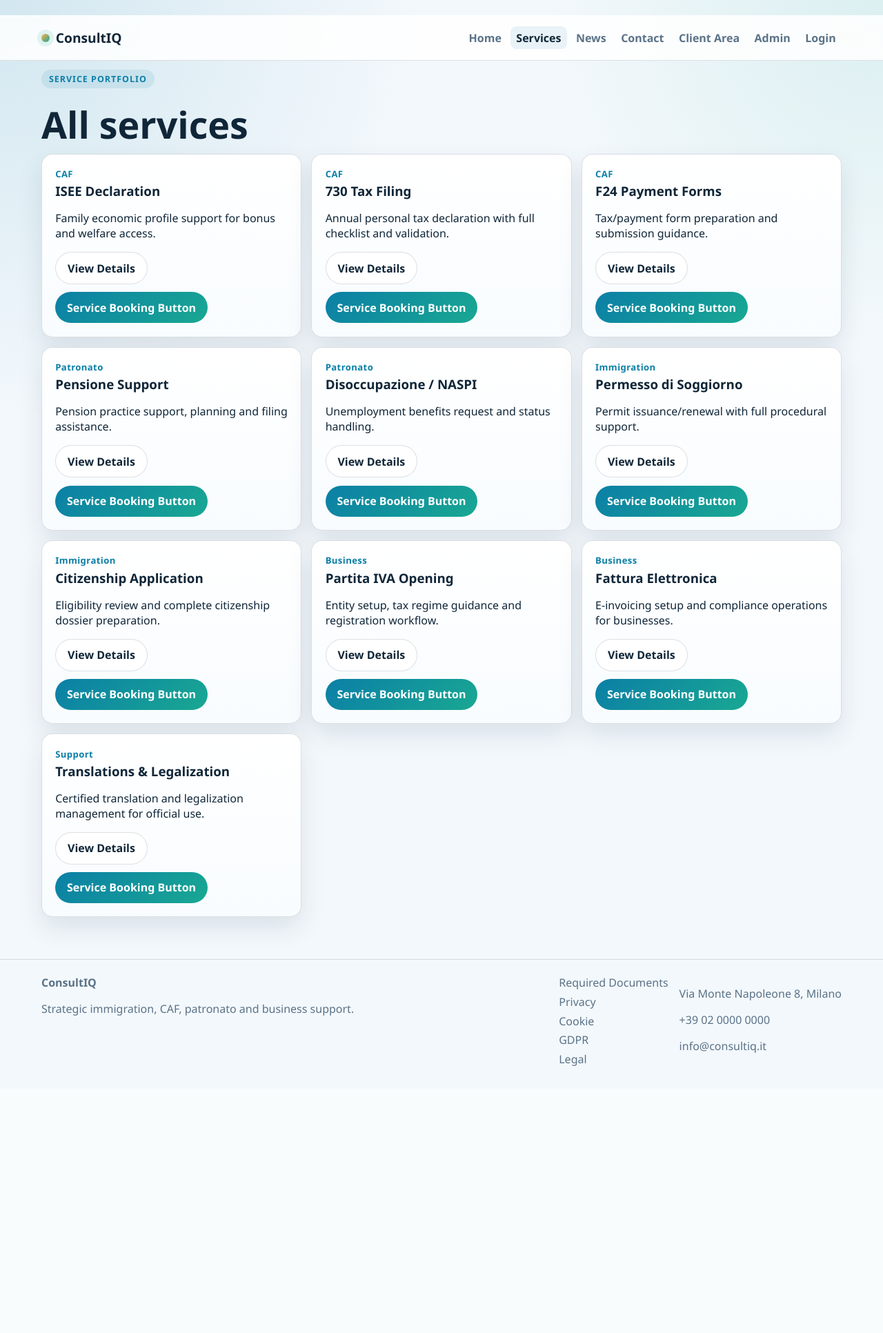
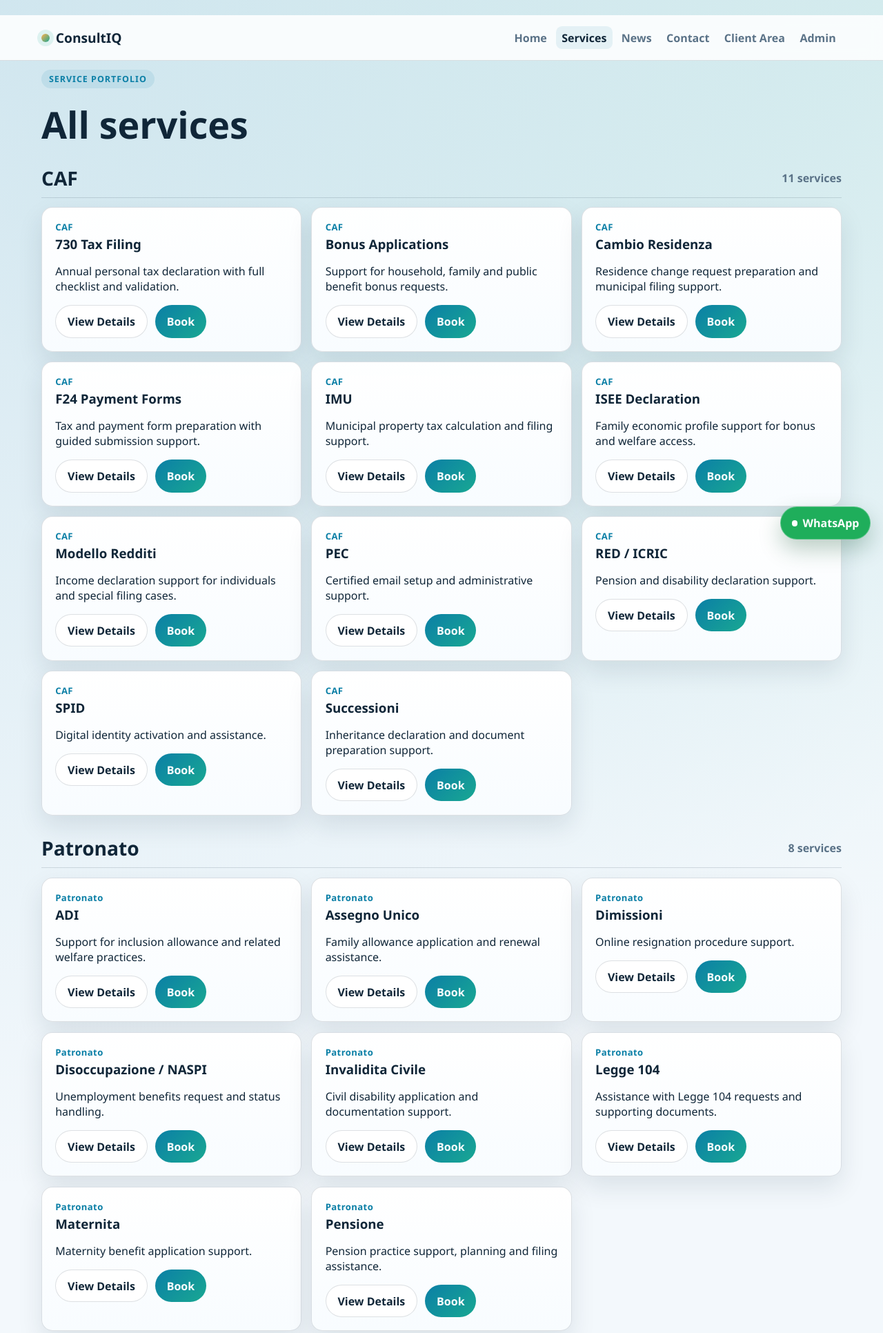
Before and after one commit to ananthareddykunreddy/consultiq-fullstack, a FastAPI app: page /services in a window 1280 px wide. Shown: the top 1932 px of the page at 69% size. Before the commit the page ends 1545 px from the top, so only its background shows below. Run offline with FastAPI, Linux system fonts and the light colour scheme.

Commit message:
Add full service catalog and social footer

```diff
--- a/app/main.py
+++ b/app/main.py
@@ -37,20 +37,79 @@ SMTP_FROM = os.getenv("CONSULTIQ_SMTP_FROM", "noreply@consultiq.local")
 pwd_context = CryptContext(schemes=["bcrypt"], deprecated="auto")
 RATE_LIMIT_STORE: dict[str, list[float]] = {}
 
+COMMON_DOCUMENTS = ["ID or passport", "Codice fiscale", "Contact details", "Existing case documents"]
+
+
+def service(slug: str, category: str, title: str, summary: str, documents: list[str] | None = None) -> dict[str, Any]:
+    return {
+        "slug": slug,
+        "category": category,
+        "title": title,
+        "summary": summary,
+        "documents": documents or COMMON_DOCUMENTS,
+    }
+
+
 SERVICES = [
-    {"slug": "caf-isee", "category": "CAF", "title": "ISEE Declaration", "summary": "Family economic profile support for bonus and welfare access.", "documents": ["ID/Passport", "Codice Fiscale", "Income Records", "Residence Certificate"]},
-    {"slug": "caf-730", "category": "CAF", "title": "730 Tax Filing", "summary": "Annual personal tax declaration with full checklist and validation.", "documents": ["CU/Income Statement", "Medical expenses", "Rent/Mortgage docs", "ID + Codice Fiscale"]},
-    {"slug": "caf-f24", "category": "CAF", "title": "F24 Payment Forms", "summary": "Tax/payment form preparation and submission guidance.", "documents": ["Payment reference", "Tax code details", "ID document"]},
-    {"slug": "patronato-pensione", "category": "Patronato", "title": "Pensione Support", "summary": "Pension practice support, planning and filing assistance.", "documents": ["ID", "Contribution history", "Employment records"]},
-    {"slug": "patronato-disoccupazione", "category": "Patronato", "title": "Disoccupazione / NASPI", "summary": "Unemployment benefits request and status handling.", "documents": ["Termination letter", "Employment contract", "IBAN", "ID"]},
-    {"slug": "immigration-permesso", "category": "Immigration", "title": "Permesso di Soggiorno", "summary": "Permit issuance/renewal with full procedural support.", "documents": ["Passport", "Current permit", "Accommodation proof", "Income proof"]},
-    {"slug": "immigration-cittadinanza", "category": "Immigration", "title": "Citizenship Application", "summary": "Eligibility review and complete citizenship dossier preparation.", "documents": ["Birth certificate", "Residence records", "Language cert", "Criminal clearance"]},
-    {"slug": "business-partita-iva", "category": "Business", "title": "Partita IVA Opening", "summary": "Entity setup, tax regime guidance and registration workflow.", "documents": ["ID", "Business activity details", "Residence proof"]},
-    {"slug": "business-fattura-elettronica", "category": "Business", "title": "Fattura Elettronica", "summary": "E-invoicing setup and compliance operations for businesses.", "documents": ["VAT profile", "SDI/PEC details", "Company registration info"]},
-    {"slug": "support-traduzioni-legalizzazione", "category": "Support", "title": "Translations & Legalization", "summary": "Certified translation and legalization management for official use.", "documents": ["Original documents", "Destination authority info", "ID"]},
+    service("caf-730", "CAF", "730 Tax Filing", "Annual personal tax declaration with full checklist and validation.", ["CU or income statement", "Deductible expenses", "ID and codice fiscale"]),
+    service("caf-bonus", "CAF", "Bonus Applications", "Support for household, family and public benefit bonus requests."),
+    service("caf-cambio-residenza", "CAF", "Cambio Residenza", "Residence change request preparation and municipal filing support."),
+    service("caf-f24", "CAF", "F24 Payment Forms", "Tax and payment form preparation with guided submission support."),
+    service("caf-imu", "CAF", "IMU", "Municipal property tax calculation and filing support."),
+    service("caf-isee", "CAF", "ISEE Declaration", "Family economic profile support for bonus and welfare access.", ["ID or passport", "Codice fiscale", "Income records", "Residence certificate"]),
+    service("caf-modello-redditi", "CAF", "Modello Redditi", "Income declaration support for individuals and special filing cases."),
+    service("caf-pec", "CAF", "PEC", "Certified email setup and administrative support."),
+    service("caf-red-icric", "CAF", "RED / ICRIC", "Pension and disability declaration support."),
+    service("caf-spid", "CAF", "SPID", "Digital identity activation and assistance."),
+    service("caf-successioni", "CAF", "Successioni", "Inheritance declaration and document preparation support."),
+    service("patronato-adi", "Patronato", "ADI", "Support for inclusion allowance and related welfare practices."),
+    service("patronato-assegno-unico", "Patronato", "Assegno Unico", "Family allowance application and renewal assistance."),
+    service("patronato-dimissioni", "Patronato", "Dimissioni", "Online resignation procedure support."),
+    service("patronato-disoccupazione", "Patronato", "Disoccupazione / NASPI", "Unemployment benefits request and status handling.", ["Termination letter", "Employment contract", "IBAN", "ID"]),
+    service("patronato-invalidita-civile", "Patronato", "Invalidita Civile", "Civil disability application and documentation support."),
+    service("patronato-legge-104", "Patronato", "Legge 104", "Assistance with Legge 104 requests and supporting documents."),
+    service("patronato-maternita", "Patronato", "Maternita", "Maternity benefit application support."),
+    service("patronato-pensione", "Patronato", "Pensione", "Pension practice support, planning and filing assistance.", ["ID", "Contribution history", "Employment records"]),
+    service("immigration-asilo-politico", "Immigration", "Asilo Politico", "Political asylum procedure guidance and document review."),
+    service("immigration-cittadinanza", "Immigration", "Cittadinanza", "Citizenship eligibility review and application support.", ["Birth certificate", "Residence records", "Language certificate", "Criminal clearance"]),
+    service("immigration-conversione-permesso", "Immigration", "Conversione Permesso", "Permit conversion support for eligible immigration cases."),
+    service("immigration-document-translation", "Immigration", "Document Translation", "Translation support for immigration and administrative dossiers."),
+    service("immigration-flussi", "Immigration", "Flussi", "Decreto flussi application and document preparation support."),
+    service("immigration-international-documents", "Immigration", "International Documents", "Support for international documents, legalization and administrative use."),
+    service("immigration-kit-soggiorno", "Immigration", "Kit Soggiorno", "Postal kit preparation for stay permit requests and renewals."),
+    service("immigration-residence-permit", "Immigration", "Residence Permit", "Permit issuance and renewal with full procedural support.", ["Passport", "Current permit", "Accommodation proof", "Income proof"]),
+    service("immigration-ricongiungimento-familiare", "Immigration", "Ricongiungimento Familiare", "Family reunification application and document support."),
+    service("admission-borsa-di-studio", "Admission", "Borsa di Studio", "Scholarship application and document preparation support."),
+    service("admission-student-document-support", "Admission", "Student Document Support", "Student paperwork, enrollment and administrative assistance."),
+    service("admission-university-applications", "Admission", "University Applications", "University admission guidance and application filing."),
+    service("embassy-citizenship", "Embassy", "Citizenship", "Embassy-related citizenship paperwork and appointment support."),
+    service("embassy-oci-card", "Embassy", "OCI Card", "OCI card application and document assistance."),
+    service("embassy-passport-application", "Embassy", "Passport Application", "Passport application preparation and appointment support."),
+    service("embassy-passport-miscellaneous-services", "Embassy", "Passport Miscellaneous Services", "Support for passport corrections, renewals and related services."),
+    service("embassy-passport-surrender", "Embassy", "Passport Surrender", "Passport surrender application and document support."),
+    service("embassy-visa-services", "Embassy", "Visa Services", "Visa document preparation and application assistance."),
+    service("business-camera-di-commercio", "Business", "Camera di Commercio", "Chamber of commerce filings and company records support."),
+    service("business-certificazione-unica", "Business", "Certificazione Unica", "CU preparation and administrative support for businesses."),
+    service("business-corso-sab-ex-rec", "Business", "Corso SAB Ex REC", "Guidance for SAB Ex REC course enrollment and documentation."),
+    service("business-fattura-elettronica", "Business", "Fattura Elettronica", "E-invoicing setup and compliance operations for businesses.", ["VAT profile", "SDI or PEC details", "Company registration info"]),
+    service("business-partita-iva", "Business", "Partita IVA", "VAT setup, tax regime guidance and registration workflow.", ["ID", "Business activity details", "Residence proof"]),
+    service("business-riduzione-contributi-inps", "Business", "Riduzione Contributi INPS", "INPS contribution reduction request support."),
+    service("business-scia", "Business", "SCIA", "SCIA filing support for business activities and authorizations."),
+    service("support-abbonamento-agevolazione", "Support", "Abbonamento Agevolazione", "Discounted subscription and local benefit application support."),
+    service("support-account-registration-apps", "Support", "Account Registration Apps", "Account setup for public and service apps."),
+    service("support-appartamenti-affitto-garanzie", "Support", "Appartamenti Affitto Garanzie", "Rental, guarantee and housing document support."),
+    service("support-asilo-nido-iscrizione", "Support", "Asilo Nido Iscrizione", "Nursery enrollment application support."),
+    service("support-assicurazione-auto-moto", "Support", "Assicurazione Auto Moto", "Car and motorbike insurance support."),
+    service("support-domanda-mensa", "Support", "Domanda Mensa", "School meal application assistance."),
+    service("support-esenzione-tari", "Support", "Esenzione TARI", "TARI exemption request support."),
+    service("support-rider-compensation", "Support", "Rider Compensation", "Support for rider compensation and related claims."),
+    service("support-tessera-sanitaria-codice-fiscale", "Support", "Tessera Sanitaria / Codice Fiscale", "Health card and tax code assistance."),
+    service("support-test-lingua-a2", "Support", "Test Lingua A2", "A2 Italian language test booking and preparation support."),
+    service("support-traduzioni-legalizzazione", "Support", "Traduzioni e Legalizzazione", "Certified translation and legalization management for official use.", ["Original documents", "Destination authority info", "ID"]),
 ]
 SERVICE_BY_SLUG = {s["slug"]: s for s in SERVICES}
 SERVICE_TITLES = [f"{s['category']} - {s['title']}" for s in SERVICES]
+SERVICE_CATEGORIES = ["CAF", "Patronato", "Immigration", "Admission", "Embassy", "Business", "Support"]
 NEWS_ITEMS = [
     {"date": "2026-05-10", "title": "730 Campaign Open", "summary": "Priority slots opened for early filing and document validation."},
     {"date": "2026-05-22", "title": "Permit Renewal Fast Track", "summary": "New workflow reduces missing-document rework for renewals."},
@@ -202,7 +261,11 @@ def startup_event() -> None:
 
 
 def render(request: Request, template: str, **context: Any):
-    return templates.TemplateResponse(template, {"request": request, "user": get_current_user(request), "services": SERVICES, "service_titles": SERVICE_TITLES, "csrf_token": get_or_create_csrf_token(request), **context})
+    grouped_services = {
+        category: [svc for svc in SERVICES if svc["category"] == category]
+        for category in SERVICE_CATEGORIES
+    }
+    return templates.TemplateResponse(template, {"request": request, "user": get_current_user(request), "services": SERVICES, "service_titles": SERVICE_TITLES, "service_categories": SERVICE_CATEGORIES, "grouped_services": grouped_services, "csrf_token": get_or_create_csrf_token(request), **context})
 
 
 @app.middleware("http")
--- a/app/static/css/styles.css
+++ b/app/static/css/styles.css
@@ -42,6 +42,18 @@ h3 { margin: .2rem 0 .5rem; }
 .cards.four { grid-template-columns: repeat(4, minmax(0,1fr)); }
 .cards.three { grid-template-columns: repeat(3, minmax(0,1fr)); }
 .cards.two { grid-template-columns: repeat(2, minmax(0,1fr)); }
+.service-category { margin-top: 1.8rem; }
+.service-category-head {
+  align-items: center;
+  border-bottom: 1px solid var(--line);
+  display: flex;
+  justify-content: space-between;
+  gap: 1rem;
+  margin-bottom: .85rem;
+  padding-bottom: .55rem;
+}
+.service-category-head h2 { margin: 0; }
+.service-category-head span { color: var(--muted); font-weight: 700; }
 .meta { margin: 0; font-size: .82rem; color: var(--primary); font-weight: 700; letter-spacing: .03em; }
 .inline-link { color: var(--primary); text-decoration: none; font-weight: 700; }
 .split, .split-detail { display: grid; grid-template-columns: minmax(0,1.2fr) minmax(300px,.8fr); gap: 1rem; }
@@ -75,11 +87,136 @@ th { background: var(--surface-soft); }
 .status.in_progress { background: #dff3ff; color: #0b5d88; }
 .status.completed { background: #ddf9eb; color: #0b6c4b; }
 .status.cancelled { background: #ffe5e9; color: #7d1b2f; }
-.site-footer { border-top: 1px solid var(--line); margin-top: 1rem; padding: 1.4rem 0 2rem; }
-.footer-shell { display: grid; grid-template-columns: 1fr auto auto; gap: 1rem; color: var(--muted); }
-.footer-links { display: grid; gap: .35rem; }
-.footer-links a { color: var(--muted); text-decoration: none; }
-.footer-links a:hover { color: var(--text); }
+.site-footer {
+  background: linear-gradient(135deg, #0f2b3d 0%, #0b4653 58%, #0a6c72 100%);
+  color: rgba(245, 251, 252, 0.82);
+  margin-top: 2.8rem;
+  padding: 2.6rem 0 1.1rem;
+}
+.footer-shell {
+  display: grid;
+  grid-template-columns: minmax(260px, 1.35fr) repeat(3, minmax(150px, .7fr));
+  gap: 1.4rem;
+  align-items: start;
+}
+.footer-logo {
+  display: inline-flex;
+  align-items: center;
+  gap: .55rem;
+  color: #fff;
+  font-size: 1.25rem;
+  font-weight: 800;
+  text-decoration: none;
+}
+.footer-brand p,
+.footer-contact p,
+.footer-bottom p {
+  margin: .55rem 0 0;
+}
+.footer-brand p {
+  max-width: 38rem;
+}
+.footer-badges {
+  display: flex;
+  flex-wrap: wrap;
+  gap: .45rem;
+  margin-top: .9rem;
+}
+.footer-badges span {
+  border: 1px solid rgba(255, 255, 255, .2);
+  border-radius: 999px;
+  color: #fff;
+  font-size: .78rem;
+  padding: .28rem .55rem;
+}
+.footer-social {
+  display: flex;
+  flex-wrap: wrap;
+  gap: .45rem;
+  margin-top: .75rem;
+}
+.footer-social a {
+  background: rgba(255, 255, 255, .1);
+  border: 1px solid rgba(255, 255, 255, .16);
+  border-radius: 999px;
+  color: #fff;
+  font-size: .82rem;
+  font-weight: 700;
+  padding: .38rem .62rem;
+  text-decoration: none;
+}
+.footer-social a:hover {
+  background: rgba(255, 255, 255, .18);
+}
+.footer-column {
+  display: grid;
+  gap: .45rem;
+}
+.footer-column h3 {
+  color: #fff;
+  font-size: .95rem;
+  margin: 0 0 .2rem;
+}
+.footer-column a {
+  color: rgba(245, 251, 252, 0.82);
+  text-decoration: none;
+}
+.footer-column a:hover,
+.footer-legal a:hover {
+  color: #fff;
+}
+.footer-cta {
+  color: #0f2b3d !important;
+  background: var(--accent);
+  border-radius: 999px;
+  justify-self: start;
+  margin-top: .4rem;
+  padding: .48rem .72rem;
+  font-weight: 800;
+}
+.footer-bottom {
+  border-top: 1px solid rgba(255, 255, 255, .16);
+  display: flex;
+  justify-content: space-between;
+  gap: 1rem;
+  margin-top: 1.8rem;
+  padding-top: 1rem;
+}
+.footer-legal {
+  display: flex;
+  flex-wrap: wrap;
+  gap: .8rem;
+}
+.footer-legal a {
+  color: rgba(245, 251, 252, 0.72);
+  text-decoration: none;
+}
+.whatsapp-float {
+  align-items: center;
+  background: #1fae5b;
+  border: 1px solid rgba(255, 255, 255, .28);
+  border-radius: 999px;
+  bottom: 1.1rem;
+  box-shadow: 0 14px 32px rgba(9, 78, 42, .28);
+  color: #fff;
+  display: inline-flex;
+  font-weight: 800;
+  gap: .45rem;
+  padding: .75rem 1rem;
+  position: fixed;
+  right: 1.1rem;
+  text-decoration: none;
+  z-index: 50;
+}
+.whatsapp-float::before {
+  content: "";
+  background: #fff;
+  border-radius: 50%;
+  display: inline-block;
+  height: .55rem;
+  width: .55rem;
+}
+.whatsapp-float:hover { background: #168c49; }
 @media (max-width: 1000px) { .hero-shell, .split, .split-detail, .cards.four, .cards.three, .cards.two, .footer-shell, .kpi-grid { grid-template-columns: 1fr 1fr; } }
 @media (max-width: 720px) {
   .hero-shell, .split, .split-detail, .cards.four, .cards.three, .cards.two, .footer-shell, .kpi-grid { grid-template-columns: 1fr; }
@@ -87,4 +224,7 @@ th { background: var(--surface-soft); }
   h1 { font-size: clamp(1.8rem, 8vw, 2.35rem); }
   .table-toolbar { flex-direction: column; align-items: stretch; }
   .table-search { max-width: 100%; }
+  .service-category-head { align-items: flex-start; flex-direction: column; }
+  .footer-bottom { display: grid; }
+  .whatsapp-float { bottom: .8rem; right: .8rem; padding: .68rem .82rem; }
 }
--- a/app/templates/base.html
+++ b/app/templates/base.html
@@ -19,7 +19,7 @@
         <a class="{% if page == 'contact' %}active{% endif %}" href="/contact">Contact</a>
         <a class="{% if page == 'client' %}active{% endif %}" href="/client-area">Client Area</a>
         <a class="{% if page == 'admin' %}active{% endif %}" href="/admin">Admin</a>
-        {% if user %}<a href="/logout">Logout</a>{% else %}<a class="{% if page == 'auth' %}active{% endif %}" href="/login">Login</a>{% endif %}
+        {% if user %}<a href="/logout">Logout</a>{% endif %}
       </nav>
     </div>
   </header>
@@ -28,11 +28,56 @@
 
   <footer class="site-footer">
     <div class="container footer-shell">
-      <div><strong>ConsultIQ</strong><p>Strategic immigration, CAF, patronato and business support.</p></div>
-      <div class="footer-links"><a href="/required-documents">Required Documents</a><a href="/privacy">Privacy</a><a href="/cookie-policy">Cookie</a><a href="/gdpr">GDPR</a><a href="/legal">Legal</a></div>
-      <div><p>Via Monte Napoleone 8, Milano</p><p>+39 02 0000 0000</p><p>info@consultiq.it</p></div>
+      <div class="footer-brand">
+        <a class="footer-logo" href="/"><span class="brand-dot"></span><span>ConsultIQ</span></a>
+        <p>Strategic immigration, CAF, patronato and business support for clients building their next step in Italy.</p>
+        <div class="footer-badges">
+          <span>CAF</span>
+          <span>Immigration</span>
+          <span>Business</span>
+        </div>
+        <div class="footer-social">
+          <a href="https://wa.me/390200000000" target="_blank" rel="noreferrer">WhatsApp</a>
+          <a href="https://www.instagram.com/consultiq.it/" target="_blank" rel="noreferrer">Instagram</a>
+          <a href="https://www.facebook.com/consultiq.it/" target="_blank" rel="noreferrer">Facebook</a>
+        </div>
+      </div>
+      <div class="footer-column">
+        <h3>Services</h3>
+        <a href="/services/caf-isee">ISEE Declaration</a>
+        <a href="/services/immigration-permesso">Permesso di Soggiorno</a>
+        <a href="/services/business-partita-iva">Partita IVA</a>
+        <a href="/required-documents">Required Documents</a>
+      </div>
+      <div class="footer-column">
+        <h3>Platform</h3>
+        <a href="/client-area">Client Area</a>
+        <a href="/admin">Admin</a>
+        <a href="/news">News</a>
+        <a href="/contact">Contact</a>
+      </div>
+      <div class="footer-column footer-contact">
+        <h3>Contact</h3>
+        <p>Via Monte Napoleone 8, Milano</p>
+        <a href="tel:+390200000000">+39 02 0000 0000</a>
+        <a href="mailto:info@consultiq.it">info@consultiq.it</a>
+        <a href="https://wa.me/390200000000" target="_blank" rel="noreferrer">WhatsApp</a>
+        <a class="footer-cta" href="/contact">Book Consultation</a>
+      </div>
+    </div>
+    <div class="container footer-bottom">
+      <p>&copy; 2026 ConsultIQ. All rights reserved.</p>
+      <div class="footer-legal">
+        <a href="/privacy">Privacy</a>
+        <a href="/cookie-policy">Cookie</a>
+        <a href="/gdpr">GDPR</a>
+        <a href="/legal">Legal</a>
+      </div>
     </div>
   </footer>
+  <a class="whatsapp-float" href="https://wa.me/390200000000" target="_blank" rel="noreferrer" aria-label="Chat on WhatsApp">
+    <span>WhatsApp</span>
+  </a>
   <script src="/static/js/security.js" defer></script>
   <script src="/static/js/dashboard.js" defer></script>
 </body>
--- a/app/templates/services.html
+++ b/app/templates/services.html
@@ -4,19 +4,27 @@
   <div class="container">
     <p class="pill">Service Portfolio</p>
     <h1>All services</h1>
+    {% for category in service_categories %}
+    <section class="service-category">
+      <div class="service-category-head">
+        <h2>{{ category }}</h2>
+        <span>{{ grouped_services[category] | length }} services</span>
+      </div>
       <div class="cards three">
-      {% for s in services %}
+        {% for s in grouped_services[category] %}
         <article class="card service-card">
           <p class="meta">{{ s.category }}</p>
           <h3>{{ s.title }}</h3>
           <p>{{ s.summary }}</p>
           <div class="actions compact">
             <a class="btn ghost" href="/services/{{ s.slug }}">View Details</a>
-          <a class="btn primary" href="/contact?service={{ s.category }} - {{ s.title }}">Service Booking Button</a>
+            <a class="btn primary" href="/contact?service={{ s.category }} - {{ s.title }}">Book</a>
           </div>
         </article>
         {% endfor %}
       </div>
+    </section>
+    {% endfor %}
   </div>
 </main>
 {% endblock %}
```
Lines whose indentation alone changed are shown as unchanged.
